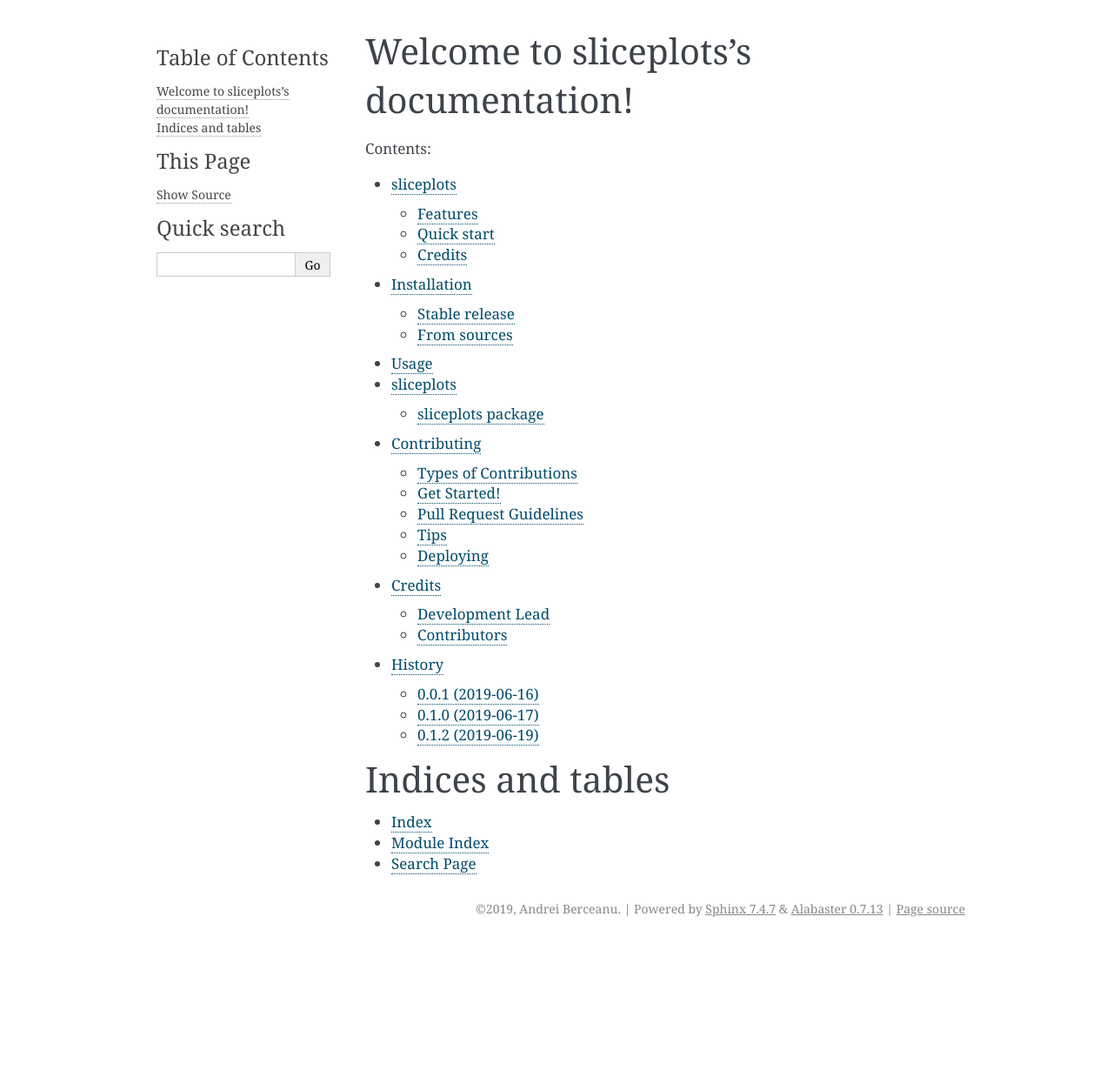
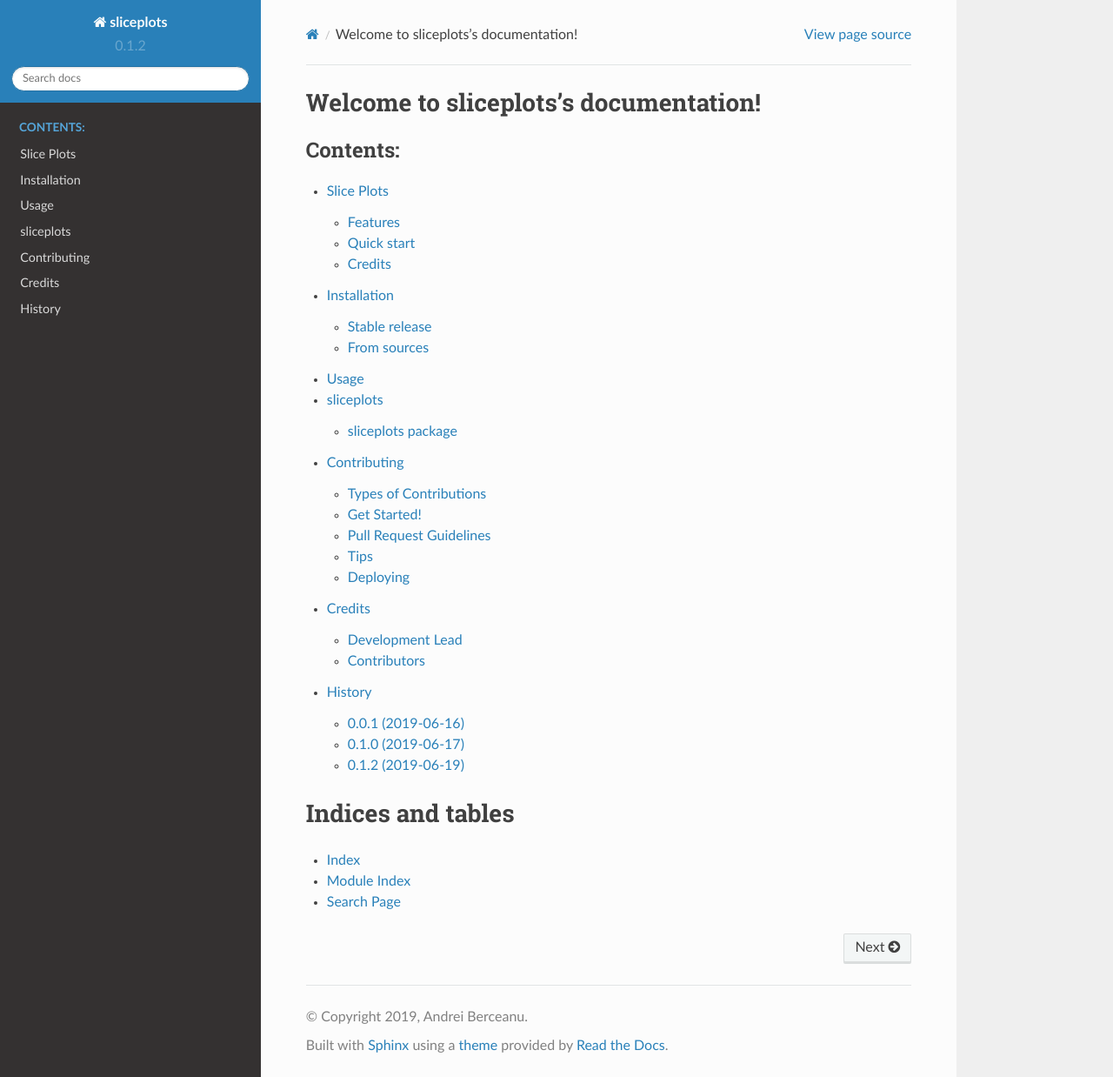
Before and after one commit to berceanu/sliceplots, a Sphinx documentation site: the page built from docs/index.rst, in a window 1280 px wide and 1238 px high. Shown: the whole window at 87% size. Built offline with Sphinx 7.4.7 and the Read the Docs theme 2.0.0, drawn with Linux system fonts in a browser that asks for light colours; some of the changed lines change nothing that is shown.

Commit message:
added jupyter-sphinx support and changed the RTD theme

```diff
--- a/README.rst
+++ b/README.rst
@@ -1,6 +1,6 @@
-==========
-sliceplots
-==========
+===========
+Slice Plots
+===========
 
 
 .. image:: https://img.shields.io/pypi/v/sliceplots.svg
--- a/docs/conf.py
+++ b/docs/conf.py
@@ -38,10 +38,16 @@ extensions = [
         'sphinx.ext.intersphinx',
         'sphinx.ext.autosummary',
         'sphinx.ext.mathjax',
-        #'nbsphinx',
-        'sphinx.ext.viewcode'
+        'sphinx.ext.viewcode',
+        'sphinx.ext.autosectionlabel',
+        'jupyter_sphinx.execute',
+        'nbsphinx',
 ]
-intersphinx_mapping = {'matplotlib': ('https://matplotlib.org', None)}
+intersphinx_mapping = {
+	'matplotlib': ('https://matplotlib.org', None),
+        'unyt': ('https://unyt.readthedocs.io/en/latest', None),
+        'python': ('https://docs.python.org/3', None),
+}
 
 # Add any paths that contain templates here, relative to this directory.
 templates_path = ['_templates']
@@ -93,7 +99,7 @@ todo_include_todos = False
 # The theme to use for HTML and HTML Help pages.  See the documentation for
 # a list of builtin themes.
 #
-html_theme = 'alabaster'
+html_theme = 'sphinx_rtd_theme'
 
 # Theme options are theme-specific and customize the look and feel of a
 # theme further.  For a list of options available for each theme, see the
@@ -104,7 +110,7 @@ html_theme = 'alabaster'
 # Add any paths that contain custom static files (such as style sheets) here,
 # relative to this directory. They are copied after the builtin static files,
 # so a file named "default.css" will overwrite the builtin "default.css".
-html_static_path = ['_static']
+# html_static_path = ['_static']
 
 
 # -- Options for HTMLHelp output ---------------------------------------
--- /dev/null
+++ b/docs/requirements_doc.txt
@@ -0,0 +1,3 @@
+jupyter-sphinx==0.2.0rc1 --pre
+nbsphinx==0.4.2
+sphinx_rtd_theme==0.4.3
```
Also changed, not shown: .readthedocs.yml (added).
